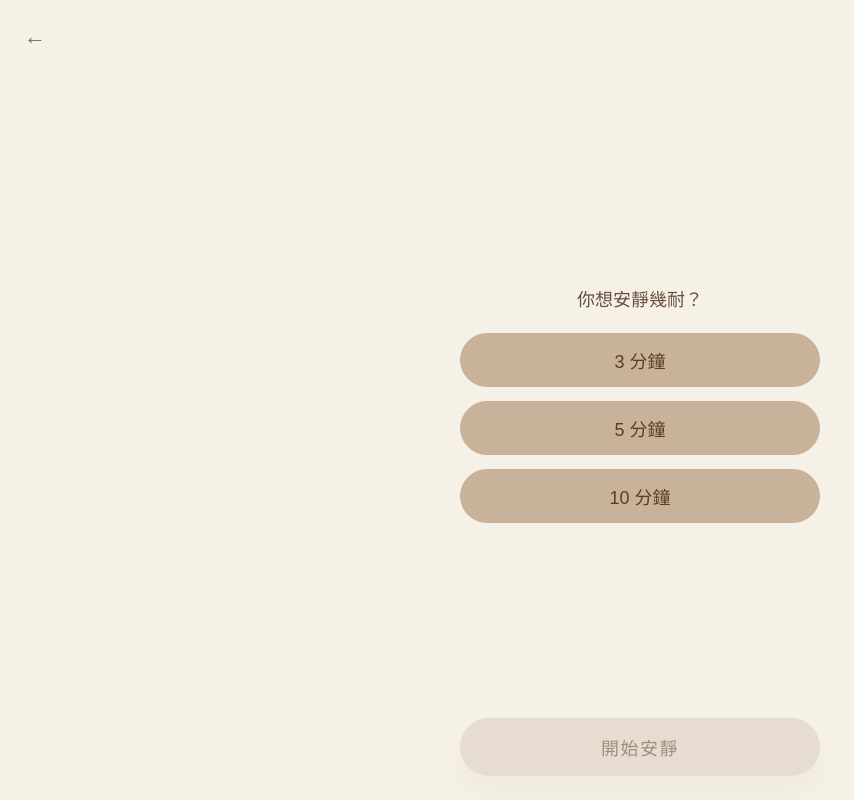
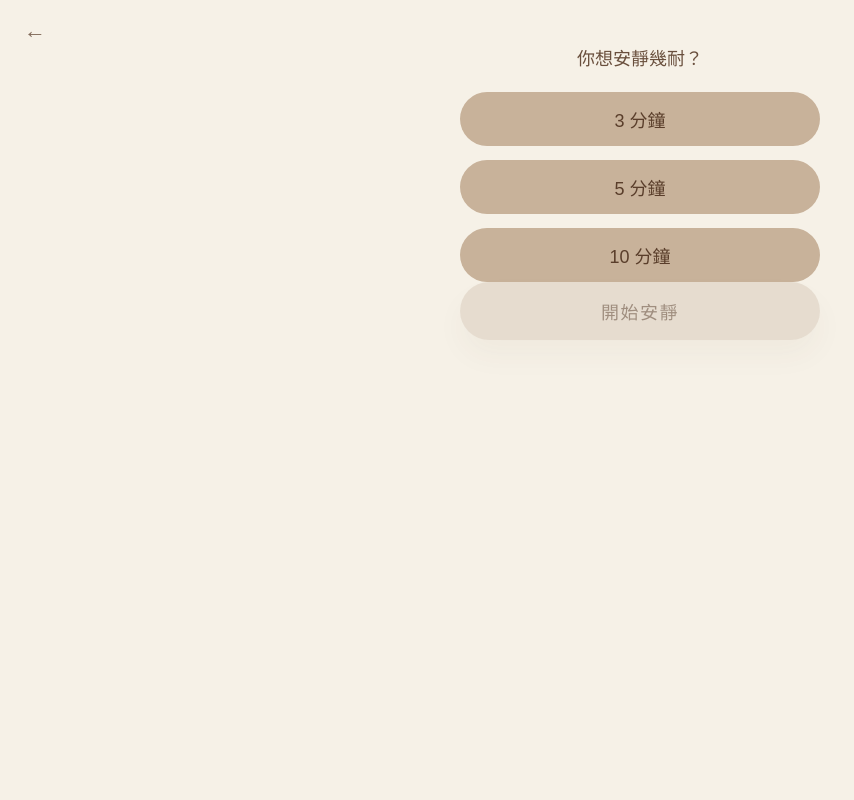
Before and after one commit to buzyfire-coder/selah-pwa, a Next.js app: page /time in a window 1280 px wide. Shown: the whole page, without its empty margins (0-854 px from the left). Built offline with nearby package versions, Linux system fonts and the light colour scheme.

Commit message:
ace time page

```diff
--- a/app/time/page.tsx
+++ b/app/time/page.tsx
@@ -71,15 +71,16 @@ export default function TimePage() {
 
 const styles: Record<string, React.CSSProperties> = {
   page: {
-    height: "100%",
+    height: "var(--app-height, 100dvh)",
     background: BG,
     display: "flex",
     flexDirection: "column",
     alignItems: "center",
-    justifyContent: "space-between",
-    padding: "24px 24px calc(24px + env(safe-area-inset-bottom))",
+    padding:
+      "calc(18px + env(safe-area-inset-top)) 24px calc(18px + env(safe-area-inset-bottom))",
     overflow: "hidden",
   },
+
   back: {
     alignSelf: "flex-start",
     textDecoration: "none",
@@ -87,24 +88,36 @@ const styles: Record<string, React.CSSProperties> = {
     fontSize: 22,
     opacity: 0.75,
   },
+
+  // ✅ 中間內容用 flex:1，並且「偏上」
+  content: {
+    flex: 1,
+    width: "100%",
+    display: "flex",
+    justifyContent: "flex-start",
+    paddingTop: "clamp(28px, 10vh, 96px)", // 👈 令標題/選項較高，留白更大
+  },
+
   centerBlock: {
     width: "100%",
     maxWidth: 420,
     textAlign: "center",
-    marginTop: 40,
   },
+
   prompt: {
     fontSize: 18,
     color: TEXT,
     opacity: 0.9,
     marginBottom: 22,
   },
+
   options: {
     display: "flex",
     flexDirection: "column",
     gap: 14,
     alignItems: "center",
   },
+
   optionBtn: {
     width: "100%",
     maxWidth: 360,
@@ -113,6 +126,15 @@ const styles: Record<string, React.CSSProperties> = {
     border: "none",
     fontSize: 18,
   },
+
+  // ✅ 底部按鈕獨立一格，永遠貼底（含 safe-area）
+  bottom: {
+    width: "100%",
+    display: "flex",
+    justifyContent: "center",
+    paddingBottom: "env(safe-area-inset-bottom)",
+  },
+
   startBtn: {
     width: "100%",
     maxWidth: 360,
```
